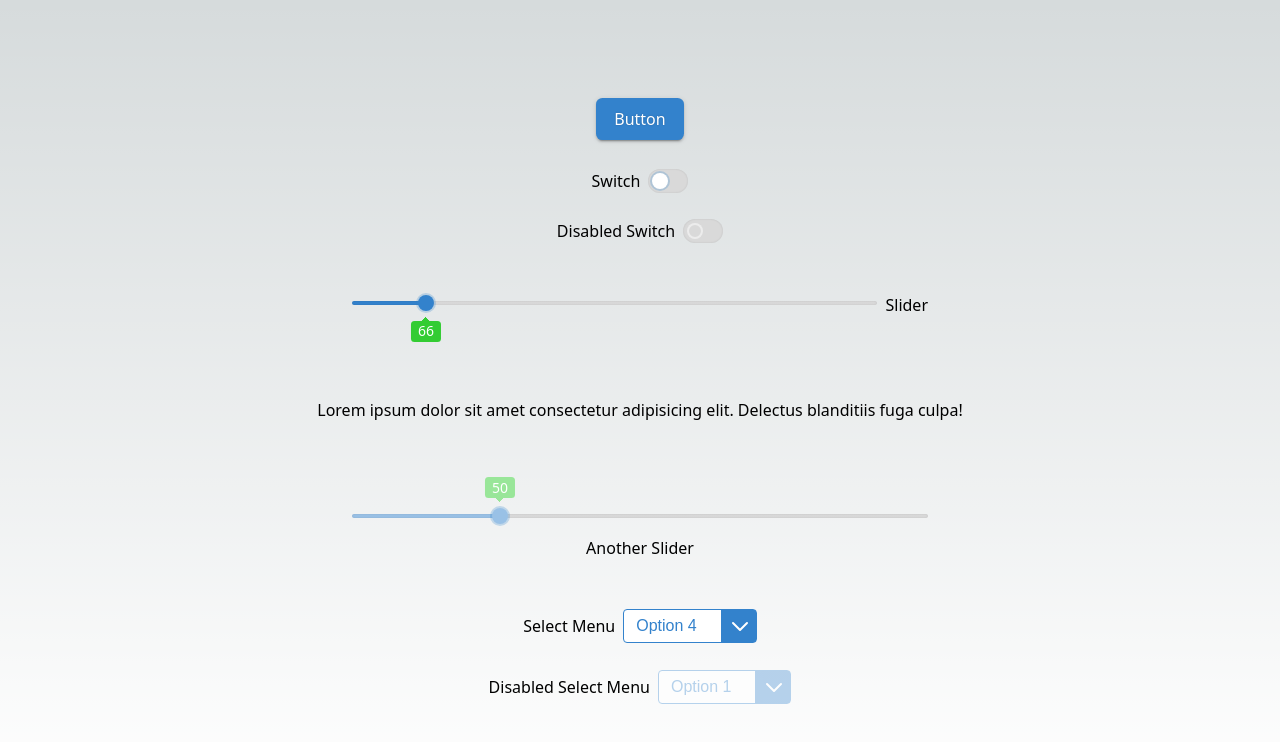
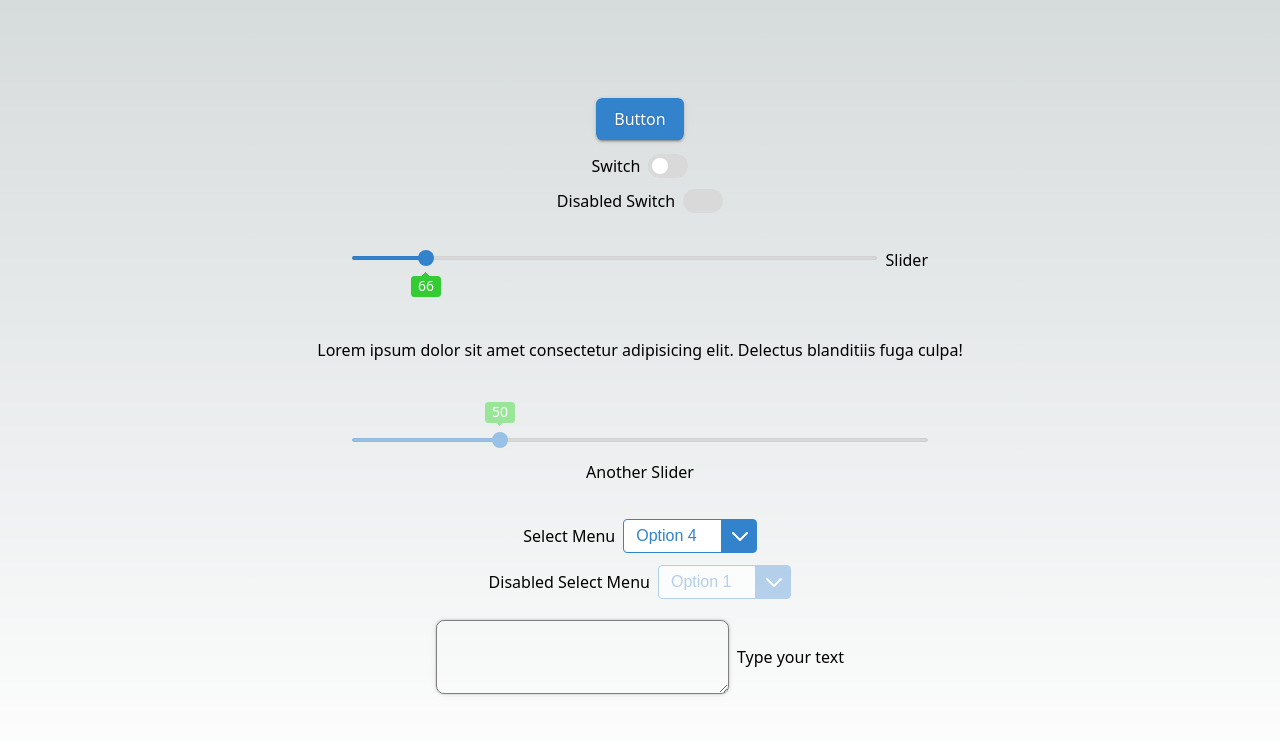
Before and after one commit to AlainGourves/nextjs-components, a Next.js app: page /about in a window 1280 px wide. Shown: the top 742 px of the page. Built offline with nearby package versions, Linux system fonts and the light colour scheme.

Commit message:
textfield suite

```diff
--- a/src/app/about/page.tsx
+++ b/src/app/about/page.tsx
@@ -5,6 +5,7 @@ import Slider from '../components/slider/slider';
 import Button from '../components/button/button';
 import { useState, useEffect } from 'react';
 import Select from '../components/select/select';
+import TextField from '../components/textfield/textfield';
 
 export default function About() {
     const [checked1, setChecked1] = useState(false);
@@ -119,6 +120,16 @@ export default function About() {
                     selected={0}
                 />
             </div>
+
+            <div>
+                <TextField
+                    id="myTextField"
+                    disabled={false}
+                    readOnly={false}
+                    label="Type your text"
+                    labelPosition="right"
+                />
+            </div>
         </main>
     )
 }
--- a/src/app/components/component-global.scss
+++ b/src/app/components/component-global.scss
@@ -5,16 +5,19 @@
     --h: 209;
     --s: 60%;
     --l: 50%;
-    --clr-active: hsl(var(--h) var(--s) var(--l));
+    --hsl: var(--h) var(--s) var(--l);
+    --clr-active: hsl(var(--hsl));
     --clr-inactive-bdr: hsl(0 0% 50%);
     --clr-inactive-bg: hsl(0 0% 85%);
-    --clr-highlight: hsl(var(--h) var(--s) var(--l) / .25);
+    --clr-outline: color-mix(in srgb, var(--clr-active), white);
+    --clr-highlight: hsl(var(--hsl) / .25);
 
 
     @media (prefers-color-scheme: dark) {
         --clr-active: hsl(var(--h) var(--s) calc(var(--l) - 15%));
         --clr-inactive-bg: hsl(0 0% 35%);
-        --clr-highlight: hsl(0 0% 100% / .25);
+        --clr-outline: color-mix(in srgb, var(--clr-active) 75%, white);
+        --clr-highlight: hsl(0 0% 100% / .33);
     }
 }
 
@@ -23,19 +26,26 @@
     --anim-dur: .2s;
     --anim-fn: ease-out;
 
-    &:focus:not(:focus-visible) {
+    &:focus:not(:focus-visible),
+    & :focus:not(:focus-visible) {
         // disable the default outline on a focused element which doesn’t have the :focus-visible state (-> button after a mouse click)
         outline-color: transparent;
     }
 
-    &:focus-visible {
+    &:focus-visible,
+    & :focus-visible {
         box-shadow: 0 0 0 2px #fff;
         outline-offset: 5px;
     }
 
-    &:not(:disabled):hover,
-    & :not(:disabled):hover {
-        cursor: pointer;
+    // &:not(:disabled):hover,
+    // &:not(:disabled):not([readonly]):hover,
+    // & :not(:disabled):hover {
+    //     cursor: pointer;
+    // }
+
+    & > :not(:disabled):is(:read-write):hover  {
+        cursor: initial;
     }
 
     &:disabled:hover,
--- a/src/app/components/select/select.module.scss
+++ b/src/app/components/select/select.module.scss
@@ -28,6 +28,8 @@
         line-height: 1.5;
         color: var(--clr-active);
 
+        transition: all var(--anim-dur) var(--anim-fn); // TODO
+
         &::-ms-expand {
             // for IE, just in case...
             display: none;
--- a/src/app/components/slider/slider.module.scss
+++ b/src/app/components/slider/slider.module.scss
@@ -30,7 +30,7 @@
 .agf-slider {
     --thumb-size: 1rem;
     --track-height: calc(var(--thumb-size) / 4);
-    --highlight-size: calc(var(--thumb-size) / 8);
+    --highlight-size: 0;
     --output-clr: hsl(120 var(--s) var(--l));
 
     // ----------------------------- Layout
--- a/src/app/components/switch/switch.module.scss
+++ b/src/app/components/switch/switch.module.scss
@@ -8,7 +8,7 @@
     --thumb-size: 1rem;
     --track-size: calc(var(--thumb-size) * 2);
     --track-padding: calc(var(--thumb-size) / 4);
-    --highlight-size: calc(var(--track-padding) / 2);
+    --highlight-size: 0;
 
     // ----------------------------- Colors
     --thumb-color: hsl(0 0% 100%);
@@ -64,7 +64,7 @@
 
         &:checked {
             --thumb-position: calc(var(--track-size) - 100%);
-            background-color: var(--clr-active);  // TODO checked track bg color
+            background-color: var(--clr-active); // TODO checked track bg color
         }
 
         &:disabled {
--- a/src/app/components/textfield/textfield.module.scss
+++ b/src/app/components/textfield/textfield.module.scss
@@ -1,12 +1,3 @@
-@mixin textarea-reset {
-    // Reset style
-    padding: 0;
-    border: none;
-    font: inherit;
-    color: inherit;
-    background-color: transparent;
-}
-
 .agf-textfield {
 
 
@@ -22,29 +13,44 @@
     border-radius: .4em;
     padding: .5em 1em;
 
-    transition: all var(--anim-dur) var(--anim-fn);
 
     & textarea{
-        @include textarea-reset;
 
-        --__padding-block: .5rem;
-        --__padding-inline: .75rem;
+        --__line-height: 1.2;
+        --__nb-lines: 3; // minimum number of lines to show
+        --__padding-block: .5em;
+        --__padding-inline: .75em;
 
+        appearance: none;
+        font-family: inherit;
+        color: inherit;
+        font-size: 1em;
+        font-size: max(16px, 1em);
+        line-height: var(--__line-height);
         padding: var(--__padding-block) var(--__padding-inline);
-        border: 1px solid var(--clr-active);
+        border: 1px solid var(--clr-inactive-bdr);
         border-radius: .5rem;
-        background: #fff;
-        width: 32ch;
-        height: calc(6*1rem);
+        background: transparent;
+        min-height: calc(var(--__nb-lines) * var(--__line-height) * 1em + 2 * var(--__padding-block));
+        min-width: 32ch;
 
-        font-size: 1rem;
-        line-height: 1.5;
+        resize: vertical;
+
+        transition: all var(--anim-dur) var(--anim-fn);
+
 
         box-shadow:
-        0 3px 1px -2px rgba(0, 0, 0, 0.2),
-        0 2px 2px 0 rgba(0, 0, 0, 0.14),
-        0 1px 5px 0 rgba(0, 0, 0, 0.12);
+        0 0 1px 0 rgb(0 0 0 / 0.2),
+        0 0 2px 0 rgb(0 0 0 / 0.14),
+        0 0 5px 0 rgb(0 0 0 / 0.12);
 
+        &:active,
+        &:focus-visible {
+            background: #fff;
+            border-color: var(--clr-active);
+            outline: none;
+            box-shadow: 0 0 0 .25em var(--clr-outline);
+        }
 
         &:disabled {
             background-color: var(--clr-inactive-bg);
```
